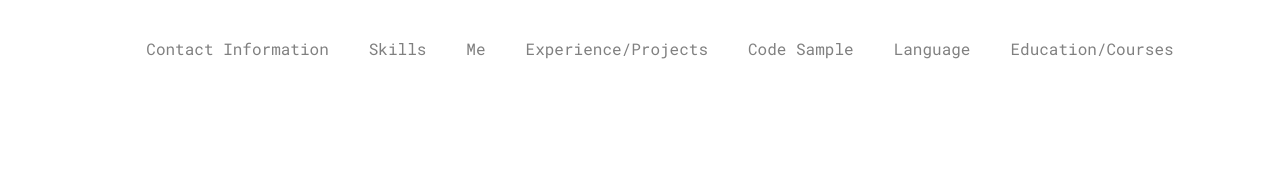
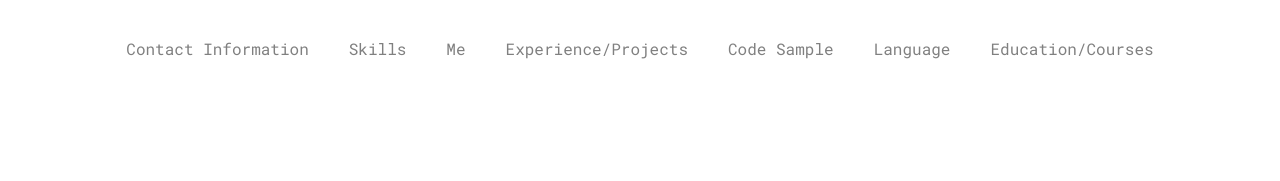
Before and after one commit to strei-foxflashbacks/rsschool-cv, a plain HTML site: page index.html in a window 1280 px wide. Shown: the top 181 px of the page. Drawn offline with Linux system fonts and the light colour scheme.

Commit message:
fix minor style fixes

```diff
--- a/style.css
+++ b/style.css
@@ -26,6 +26,8 @@ body {
     justify-content: center;
     align-items: center;
     list-style: none;
+    padding: 5%;
+    padding-top: 0%;
 }
 
 
@@ -63,6 +65,7 @@ html {
     flex-wrap: wrap;
     justify-content: space-between;
     padding: 5%;
+    font-size: large;
 }
 .section {
     width: 50%;
@@ -88,4 +91,5 @@ html {
     justify-content: space-between;
     align-items: center;
     padding: 5%;
+    padding-bottom: 0%;
 }
```
